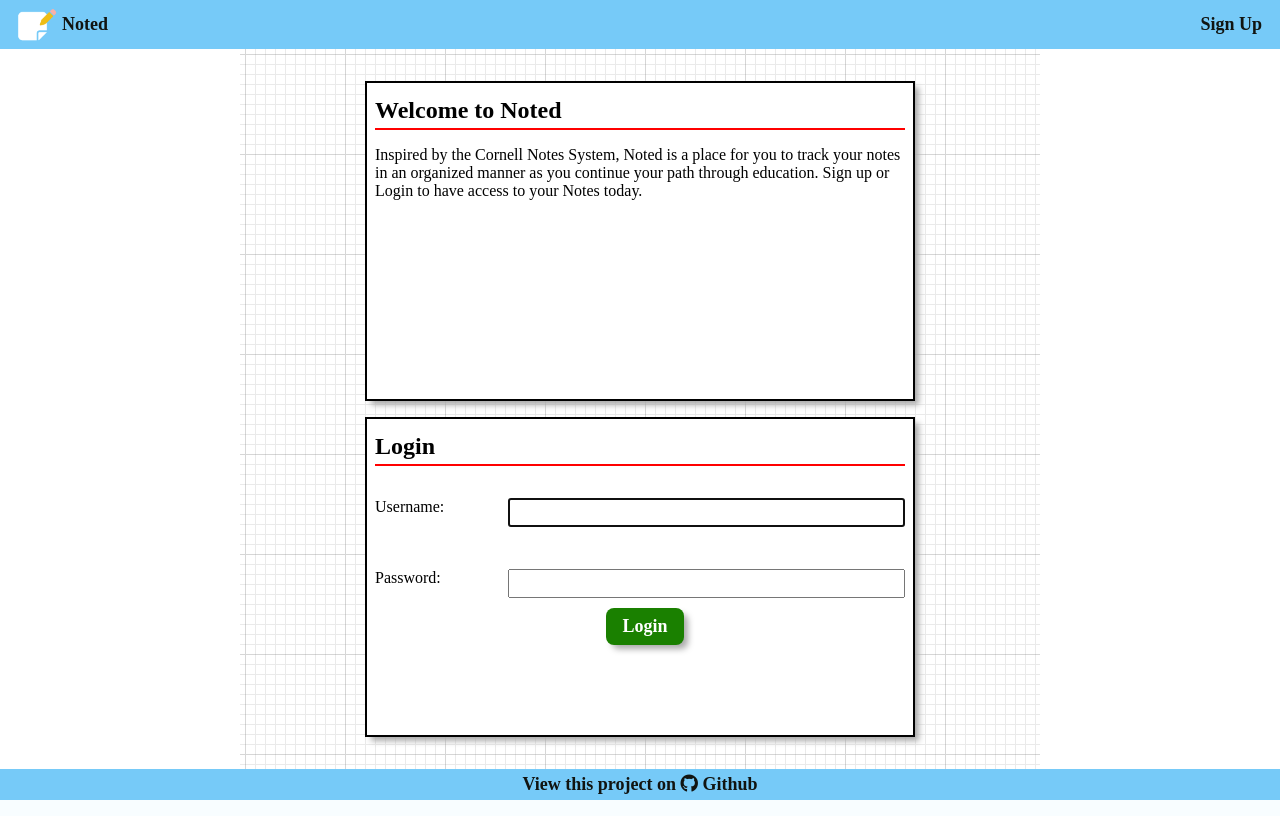
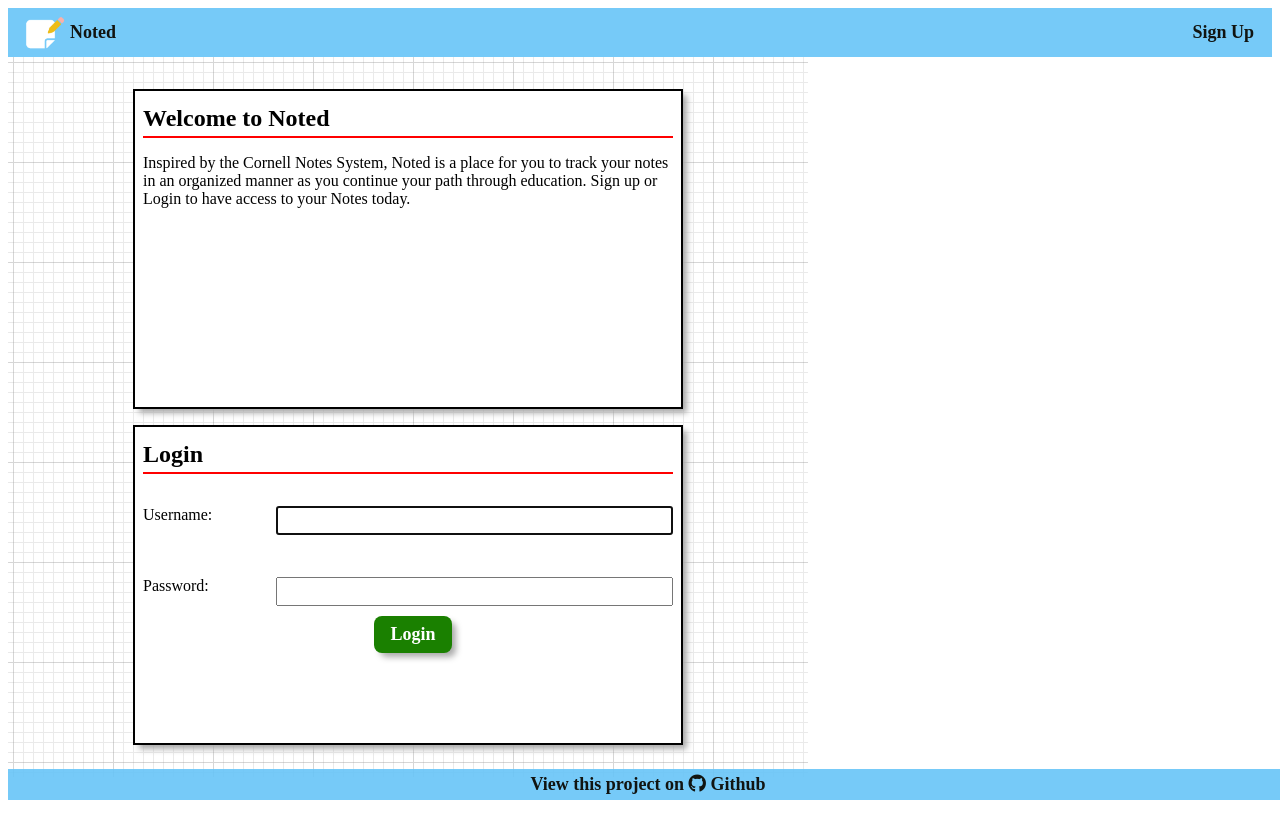
Before and after one commit to Reizor-75/Noted, a Django app: page / in a window 1280 px wide. Run offline with Django 4.2, Linux system fonts and the light colour scheme; some libraries are stand-ins or nearby versions; some web fonts are replaced.

Commit message:
update README.md

```diff
--- a/main_app/static/css/base.css
+++ b/main_app/static/css/base.css
@@ -22,10 +22,6 @@ html {
 }
 
 body {
-  margin: 0;
-  display: flex;
-  flex-direction: column;
-  align-items: center;
   min-height: 100vh;
   --text-color: rgb(17, 20, 17);
   --button-bg: rgb(245, 245, 245);
```
Also changed, not shown: README.md.
